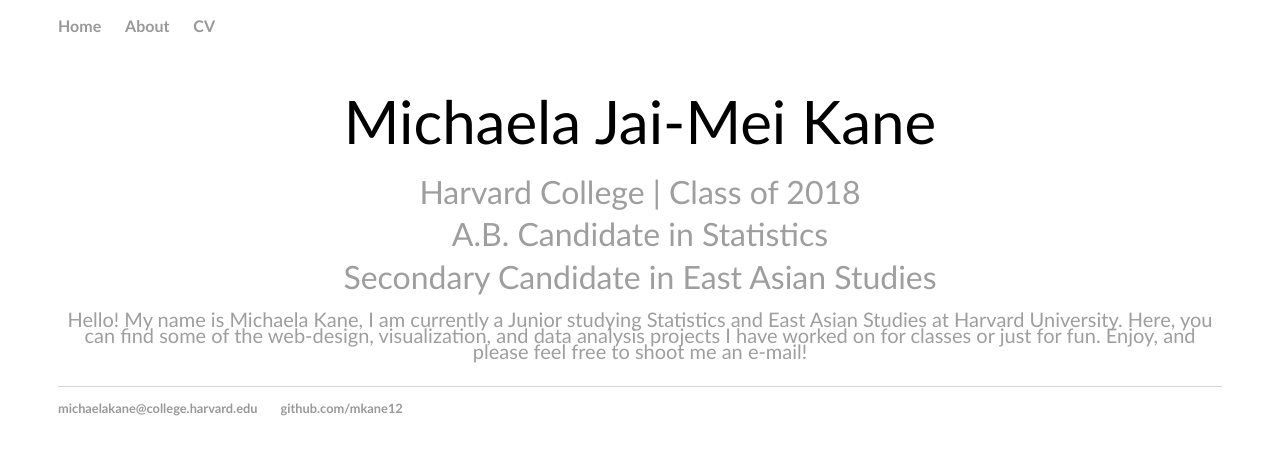
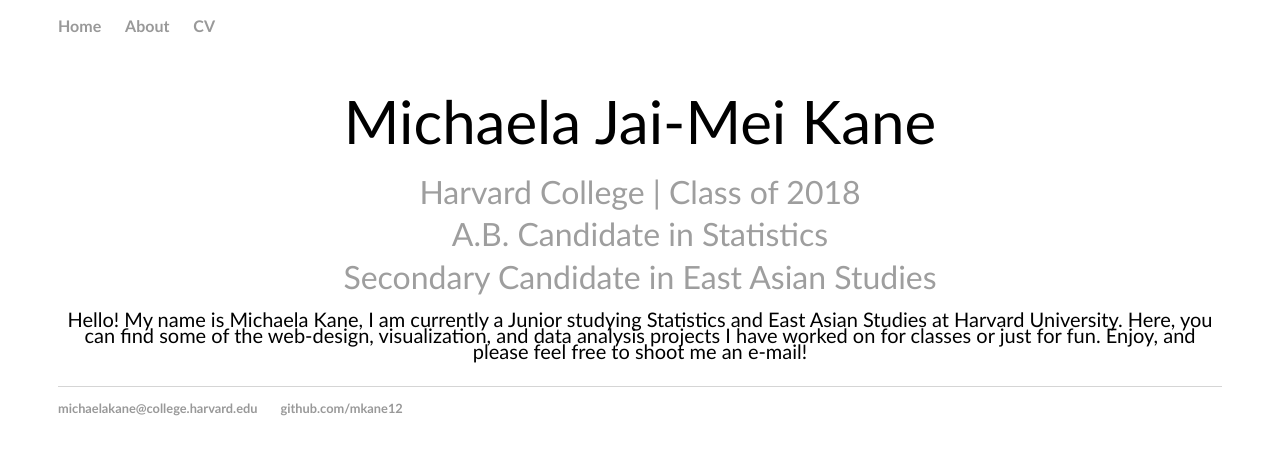
Before and after one commit to mkane12/mkane12.github.io, a Jekyll site: the page built from index.html, in a window 1280 px wide. Shown: the top 455 px of the page. Built offline with Jekyll 4.4.1, drawn with Linux system fonts in a browser that asks for light colours.

Commit message:
Update main.css

```diff
--- a/css/main.css
+++ b/css/main.css
@@ -10,18 +10,18 @@
     margin-top: 50px;
     margin-bottom: 20px;
 }
-p {
-    font-size: 20px;
-    margin-top: 10px;
-    margin-bottom: 10px;
-    color: 'black';
-}
 h2 {
     font-size: 32px;
     font-weight: 200;
     text-align: center;
     color: #9e9e9e;
     line-height: 50%;
+}
+p {
+    font-size: 20px;
+    margin-top: 10px;
+    margin-bottom: 10px;
+    color: #000000;
 }
 nav ul, footer ul {
     padding: 0px;
```
